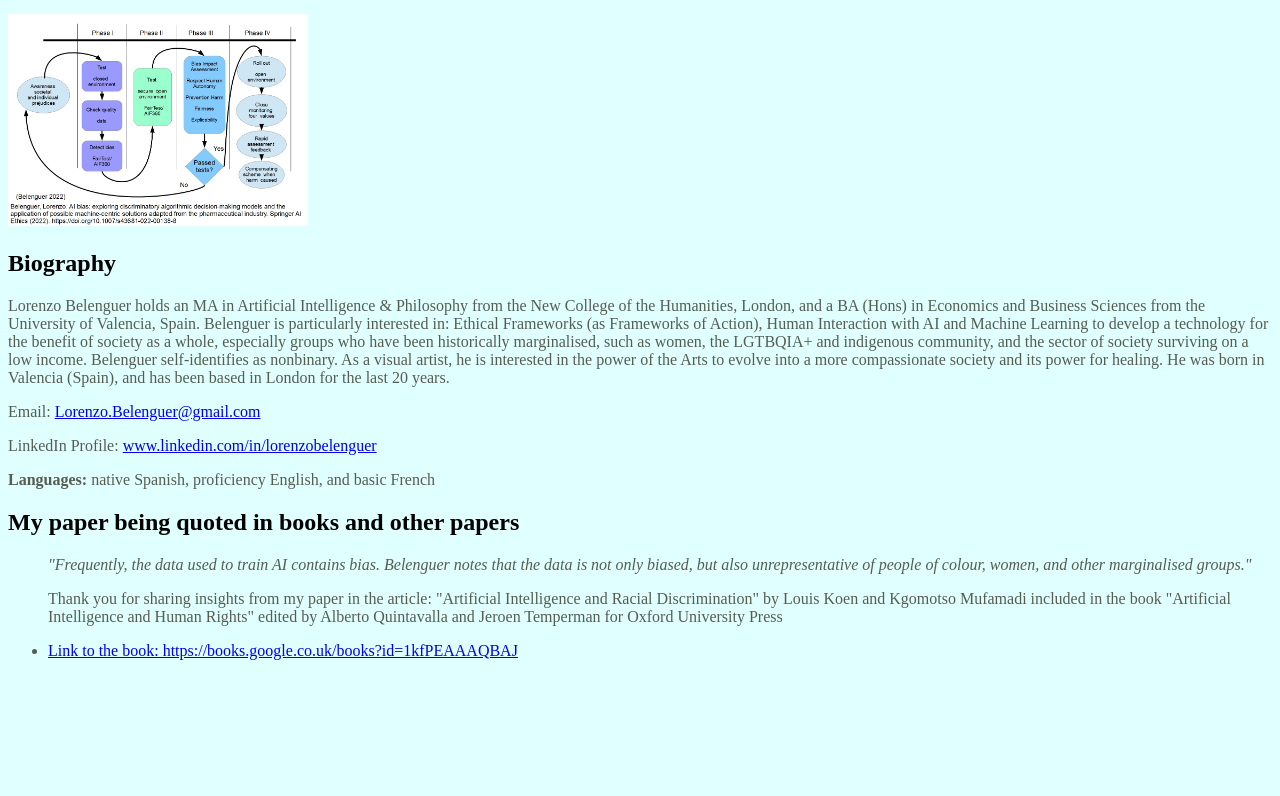
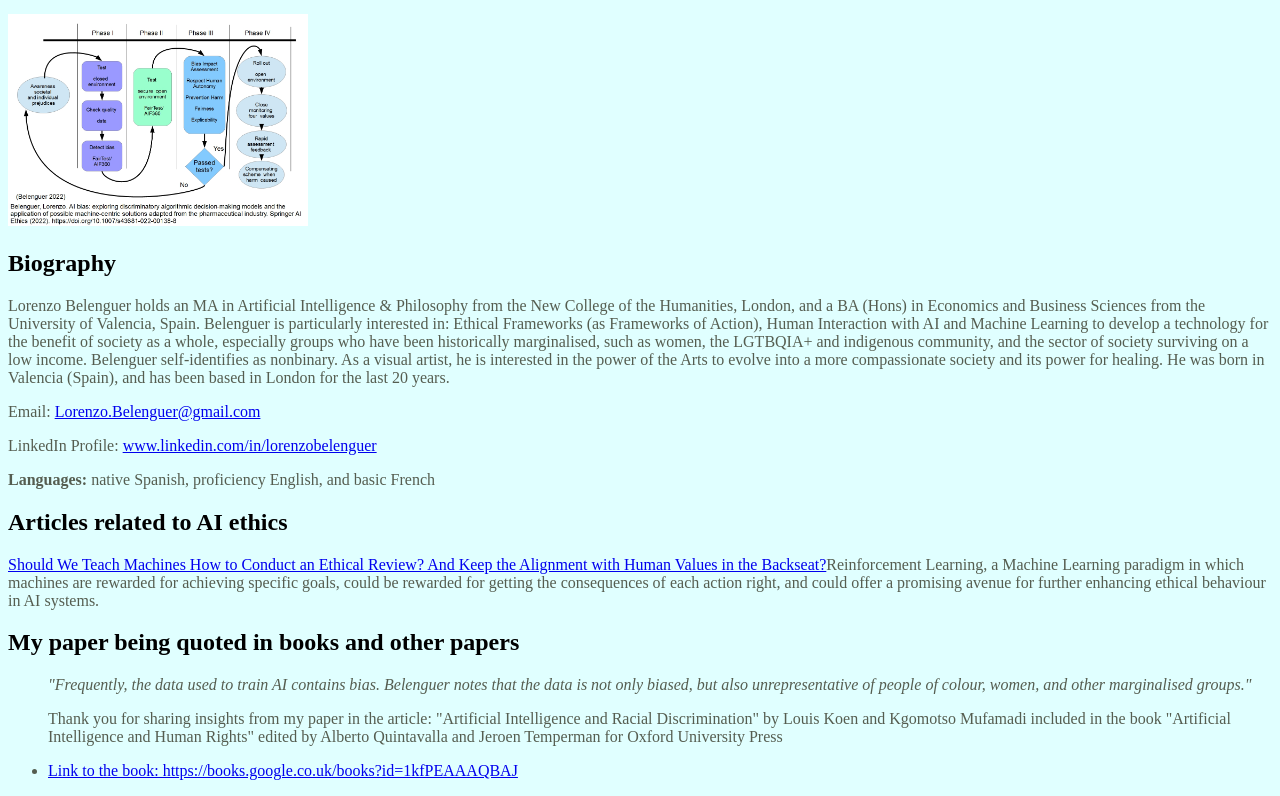
Before and after one commit to LorenzoBelenguer/lorenzobelenguer.github.io, a plain HTML site: page index.html in a window 1280 px wide. Shown: the part 815-1611 px from the top of the page. Before the commit the page ends 1491 px from the top, so only its background shows below. Drawn offline with Linux system fonts and the light colour scheme.

Commit message:
Update index.html

```diff
--- a/index.html
+++ b/index.html
@@ -45,6 +45,9 @@
     <p>Email: <a href="mailto:Lorenzo.Belenguer@gmail.com">Lorenzo.Belenguer@gmail.com</a></p>
      <p>LinkedIn Profile: <a href="https://www.linkedin.com/in/lorenzobelenguer">www.linkedin.com/in/lorenzobelenguer</a></p>
      <p><b>Languages:</b> native Spanish, proficiency English, and basic French</p>
+
+     <h2>Articles related to AI ethics</h2>
+     <p> <a href="https://medium.com/escapadasuk/should-we-teach-machines-how-to-conduct-an-ethical-review-cecbe73998c9?sk=e722b4e581a1ced03c854307c2d2eff8">Should We Teach Machines How to Conduct an Ethical Review? And Keep the Alignment with Human Values in the Backseat?</a>Reinforcement Learning, a Machine Learning paradigm in which machines are rewarded for achieving specific goals, could be rewarded for getting the consequences of each action right, and could offer a promising avenue for further enhancing ethical behaviour in AI systems.</p>
     <h2>My paper being quoted in books and other papers</h2>
     <ul>
      <p><i>"Frequently, the data used to train AI contains bias. Belenguer notes that the data is not only biased, but also unrepresentative of people of colour, women, and other marginalised groups."</i></p>
```
